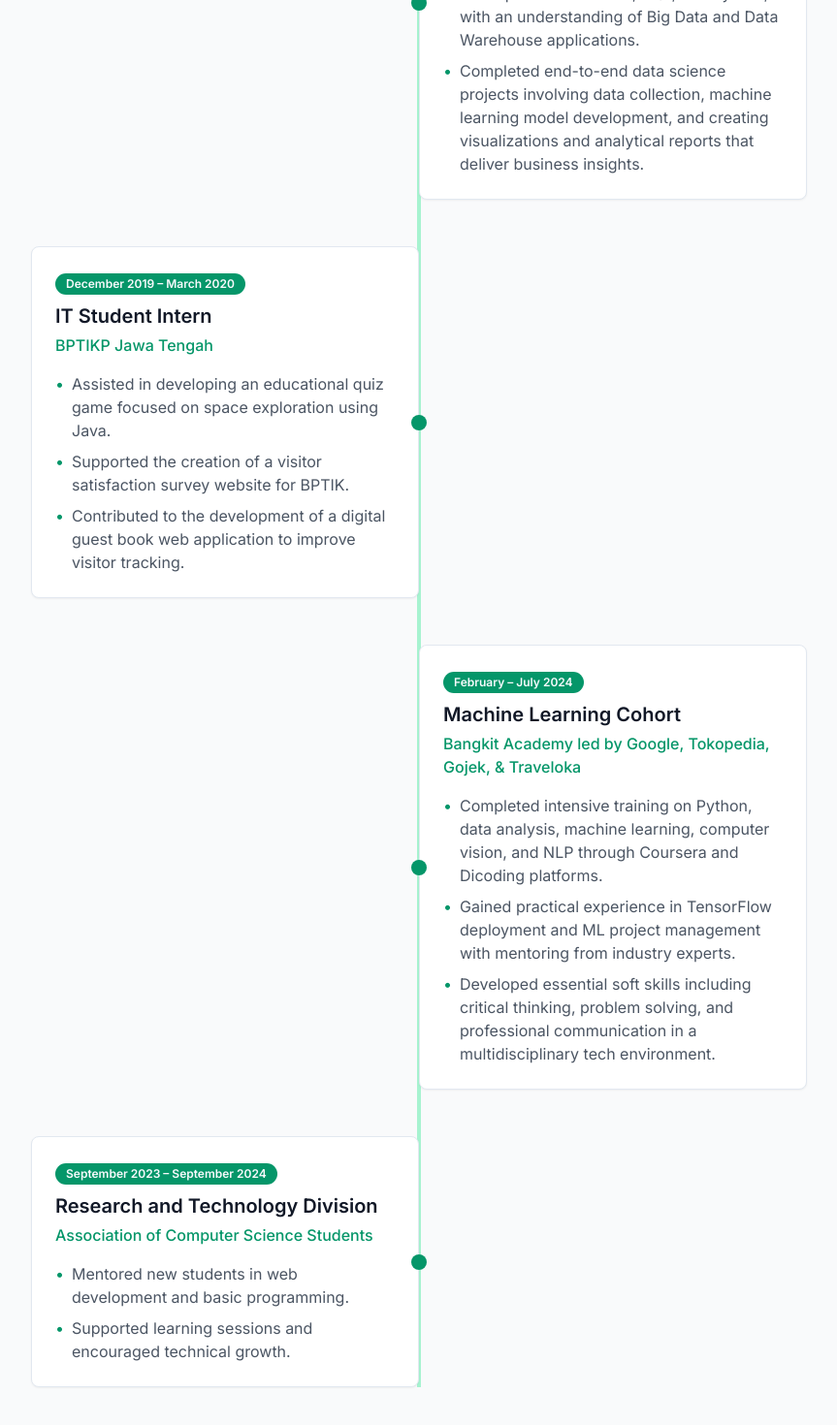
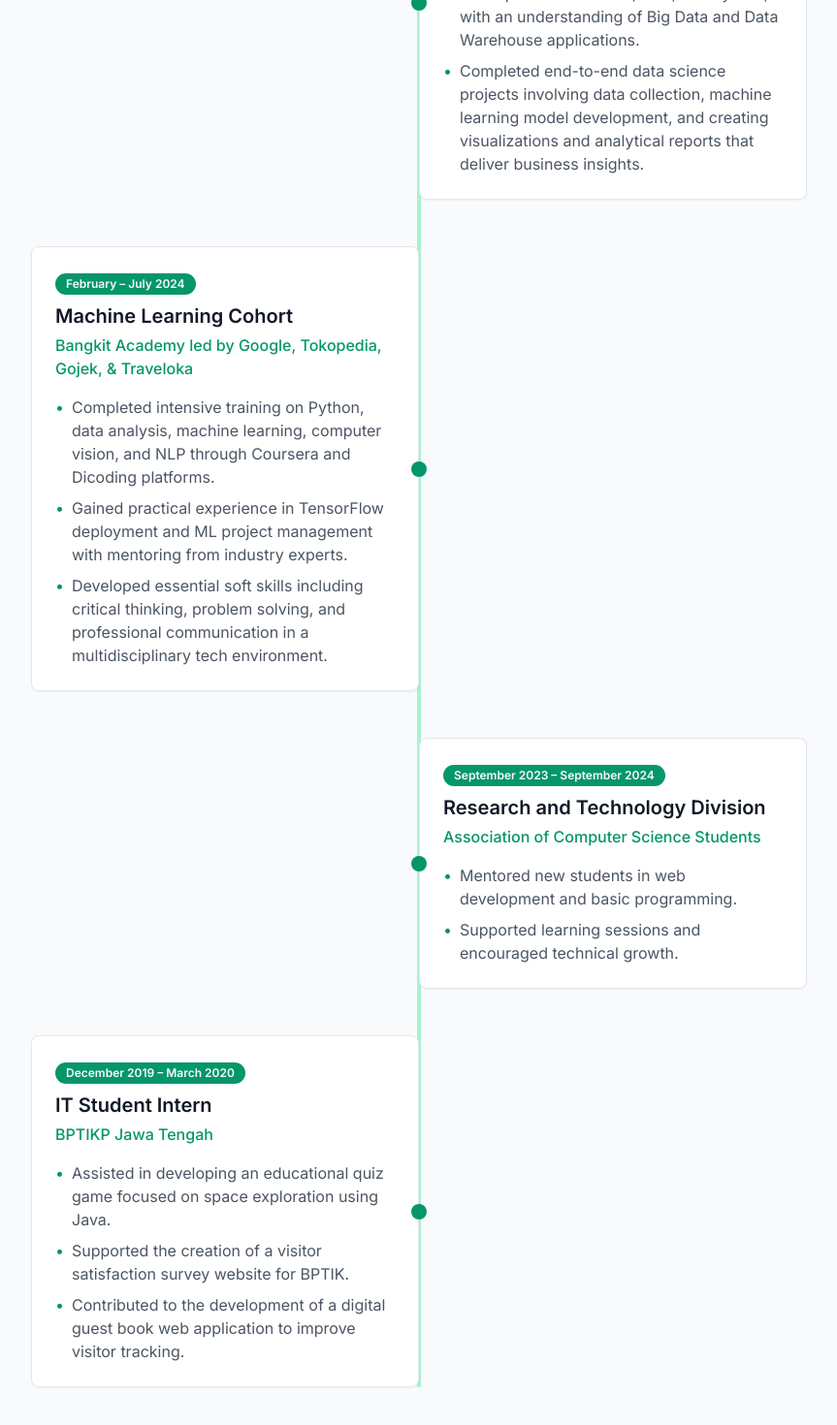
Before and after one commit to azzandwi1/azzan-portfolio, a Next.js app: page / in a window 1280 px wide. Shown: the part 3399-4869 px from the top of the page at 97% size, without its empty margins (208-1071 px from the left). Built offline with nearby package versions, Linux system fonts and the light colour scheme.

Commit message:
Update work experience

```diff
--- a/components/experience.tsx
+++ b/components/experience.tsx
@@ -13,16 +13,6 @@ export default function Experience() {
       description: [
         "Implemented various industry tools and concepts such as Excel, SQL, and Python, with an understanding of Big Data and Data Warehouse applications.",
         "Completed end-to-end data science projects involving data collection, machine learning model development, and creating visualizations and analytical reports that deliver business insights.",
-      ],
-    },
-    {
-      title: "IT Student Intern",
-      company: "BPTIKP Jawa Tengah",
-      period: "December 2019 – March 2020",
-      description: [
-        "Assisted in developing an educational quiz game focused on space exploration using Java.",
-        "Supported the creation of a visitor satisfaction survey website for BPTIK.",
-        "Contributed to the development of a digital guest book web application to improve visitor tracking.",
       ],
     },
     {
@@ -42,6 +32,16 @@ export default function Experience() {
       description: [
         "Mentored new students in web development and basic programming.",
         "Supported learning sessions and encouraged technical growth.",
+      ],
+    },
+    {
+      title: "IT Student Intern",
+      company: "BPTIKP Jawa Tengah",
+      period: "December 2019 – March 2020",
+      description: [
+        "Assisted in developing an educational quiz game focused on space exploration using Java.",
+        "Supported the creation of a visitor satisfaction survey website for BPTIK.",
+        "Contributed to the development of a digital guest book web application to improve visitor tracking.",
       ],
     },
   ]
```
